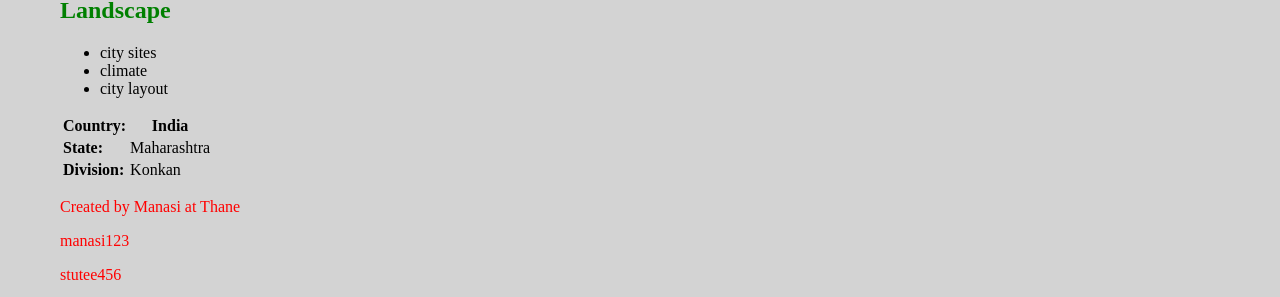
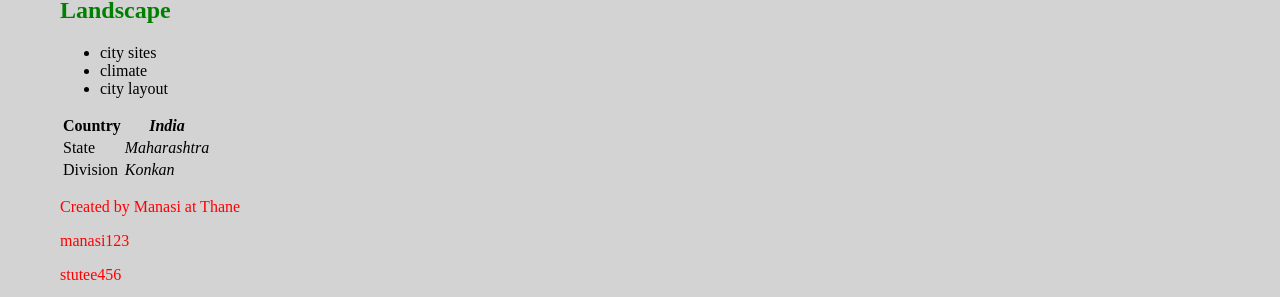
Before and after one commit to mpandhare/hello-my-world, a Jekyll site: the page built from index.md, in a window 1280 px wide. Shown: the part 728-1025 px from the top of the page. Built offline with Jekyll 4.4.1, drawn with Linux system fonts in a browser that asks for light colours; our own code applies the rules of GitHub Pages for plain Markdown files.

```diff
--- a/index.md
+++ b/index.md
@@ -23,13 +23,10 @@ Mumbai, long the centre of India’s cotton textile industry, subsequently devel
 -  city layout
 
 
-|**Country:**|India|
-|---        |---|
-|**State:**|Maharashtra|
-|**Division:**|Konkan|
-
-
-
+|Country |_India_|
+|---     |--  |
+|State   |_Maharashtra_|
+|Division|_Konkan_|
 
 
 Created by {{site.Author}} at {{site.Place}}
```
